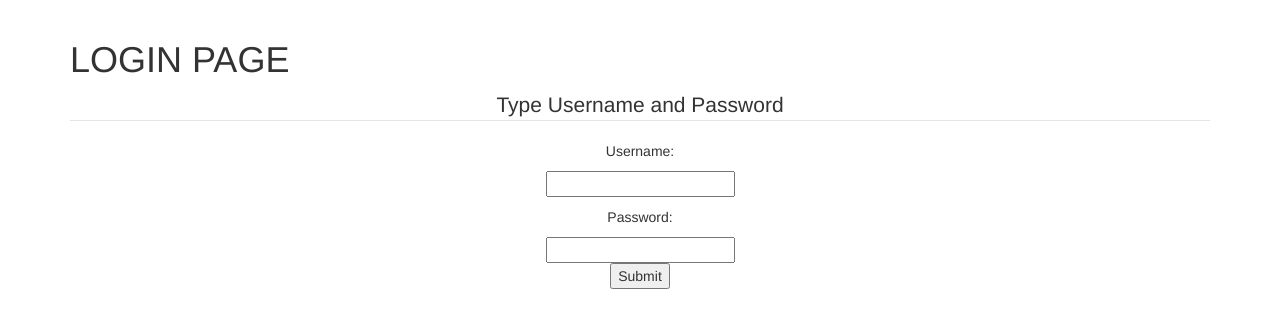
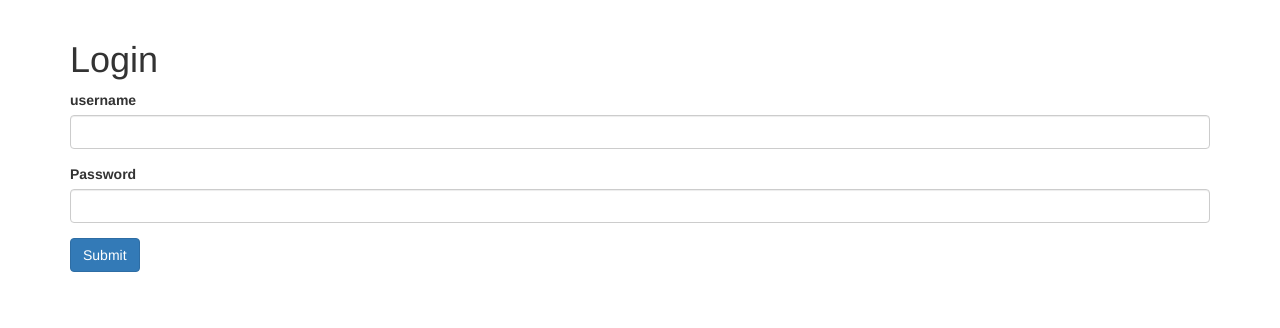
Before and after one commit to caharris0106/database_project, a Flask app: page /login in a window 1280 px wide. Shown: the part 52-380 px from the top of the page. Run offline with Flask 2, Linux system fonts and the light colour scheme; some libraries are stand-ins or nearby versions.

Commit message:
username and passwords working

```diff
--- a/backend.py
+++ b/backend.py
@@ -28,8 +28,15 @@ class RegisterForm(Form):
     ])
     confirm = PasswordField('Confirm Password')
 
+class LoginForm(Form):
+
+    #Choice of Username
+    username = StringField('username', [validators.Length(min=4, max=25)])
+    # Choice of Password
+    password = PasswordField('Password', [validators.InputRequired()])
+
 class UserDB():
-    """Here We want to Create the User Database"""
+    # Create users Table if not already there
     def __init__(self):
         conn = sqlite3.connect('users.db')
         cursor = conn.cursor()
@@ -37,6 +44,7 @@ class UserDB():
         conn.commit()
         conn.close()
 
+    # Find Out if the registering user already has an account, registers them if they dont
     def new_user(self, username, email, password, name):
         conn = sqlite3.connect("users.db")
         cur = conn.cursor()
@@ -47,11 +55,9 @@ class UserDB():
             conn.close()
             return True
         else:
-            # cur.execute("INSERT INTO users VALUES (NULL, ?,?,?,?)",(username, email, password, name))
             return False
-        # conn.commit()
-        # conn.close()
 
+    # Finds the user for the login page, verifies the password
     def find_user(self, username, password):
         conn = sqlite3.connect("users.db")
         cur = conn.cursor()
@@ -60,8 +66,6 @@ class UserDB():
             return sha256_crypt.verify(password, result[3])
         else:
             return False
-
-
 
 @app.route("/register", methods=['GET', 'POST'])
 def register():
@@ -86,19 +90,20 @@ def register():
 
 @app.route("/login", methods=['GET','POST'])
 def login():
+    form = LoginForm(request.form)
     if request.method == 'POST':
         # Get Form Fields:
-        username = request.form.get('uname')
-        password_candidate = request.form.get('password')
+        # username = request.form.get('uname')
+        # password_candidate = request.form.get('password')
+        username = form.username.data
+        password_candidate = form.password.data
         db = UserDB()
         if db.find_user(username, password_candidate):
             return redirect(url_for('home'))
         else:
-            flash('Invalid Username')
+            flash('Invalid Username Or Password')
 
-
-
-    return render_template('login.html')
+    return render_template('login.html', form=form)
 
 @app.route("/")
 def home():
@@ -114,8 +119,7 @@ if __name__ == '__main__':
     username='doorman'
     conn = sqlite3.connect("users.db")
     cur = conn.cursor()
-    check_existing = cur.execute("SELECT * FROM users").fetchall()# WHERE username=?",(username,)).fetchall()
-    # WHERE username=?",(username,))
+    check_existing = cur.execute("SELECT * FROM users").fetchall()
 
     print(check_existing)
     # x = sha256_crypt.verify('llabtoof', rows)
--- a/templates/includes/_navbar.html
+++ b/templates/includes/_navbar.html
@@ -8,7 +8,7 @@
             <span class='icon-bar'></span>
             <span class='icon-bar'></span>
           </button>
-          <a class="navbar-brand">Books Id like to Read</a>
+          <a href="/" class="navbar-brand">Books Id like to Read</a>
         </div>
         <div id="navbar" class="collapse navbar-collapse">
           <ul class="nav navbar-nav">
--- a/templates/login.html
+++ b/templates/login.html
@@ -2,19 +2,29 @@
 {% extends 'layout.html' %}
 
 {% block body %}
-<h1>LOGIN PAGE</h1>
-  <body>
-    <div class="login">
-      <form method='post' action=''>
-        <fieldset align='center'>
-          <legend>Type Username and Password</legend>
-          <p> Username: <p>
-          <input type='text' name='uname'><br>
-          <p> Password:</p>
-          <input type='text' name='password'><br>
-          <input type="submit" value="Submit">
-        </fieldset>
-      </form>
+<h1>Login</h1>
+{% from "includes/_formhelpers.html" import render_field %}
+  <!-- <body> -->
+  <!-- <div class="login"> -->
+  <form method='POST' action=''>
+    <div class="form-group">
+      {{render_field(form.username, class_="form-control")}}
     </div>
-  </body>
+    <div class="form-group">
+      {{render_field(form.password, class_="form-control")}}
+    </div>
+    <div>
+    <p><input type="submit" class='btn btn-primary' value="Submit"></p>
+    </div>
+    <!-- <fieldset align='center'>
+      <legend>Type Username and Password</legend>
+      <p> Username: <p>
+      <input type='text' name='uname' required><br>
+      <p> Password:</p>
+      <input type='text' name='password' required><br>
+      <input type="submit" value="Submit">
+    </fieldset> -->
+  </form>
+  <!-- </div> -->
+  <!-- </body> -->
 {% endblock %}
```
Also changed, not shown: users.db.
